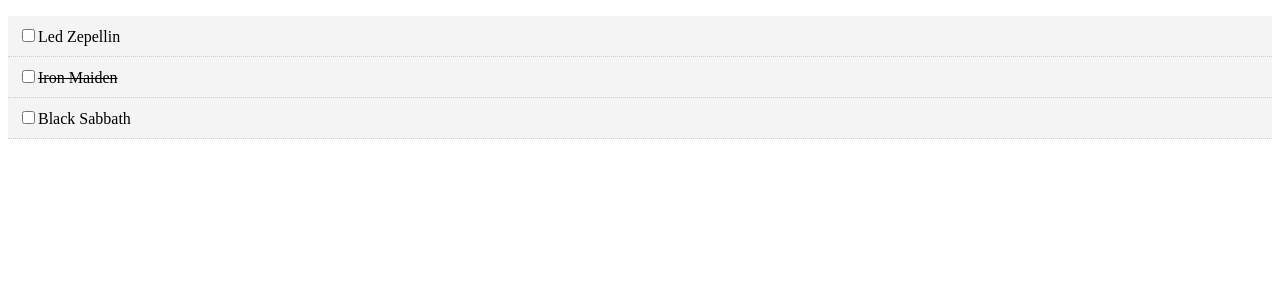
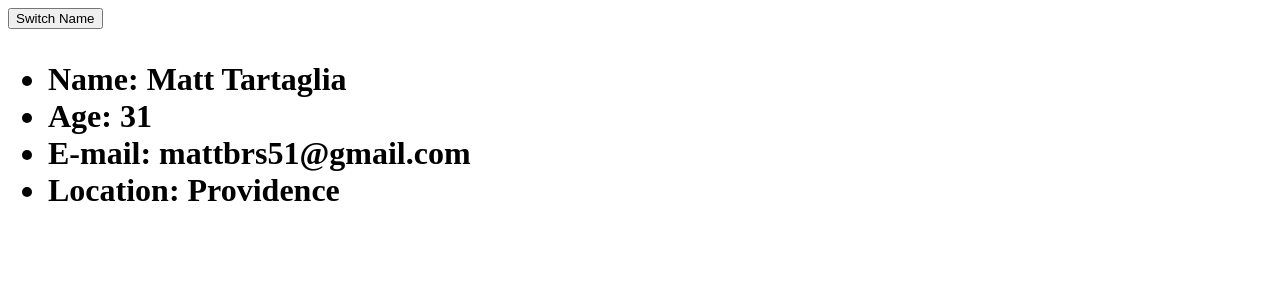
Before and after one commit to m-tartag/FrontYard-React, a React (Create React App) app: page / in a window 1280 px wide. Shown: the top 300 px of the page. Built offline with nearby package versions, Linux system fonts and the light colour scheme.

Commit message:
adding more to front

```diff
--- a/src/App.js
+++ b/src/App.js
@@ -1,33 +1,61 @@
 import React, { Component } from "react";
-import Todos from "./components/Todos";
+import Person from "./components/Person";
+
 class App extends Component {
-  // STATE
+  // Establishing State
+
   state = {
-    todos: [
+    persons: [
       {
-        id: 1,
-        title: "Led Zepellin",
-        completed: false
-      },
+        first: "Matt",
+        last: "Tartaglia",
+        email: "mattbrs51@gmail.com",
+        age: "31",
+        location: "Providence"
+      }
+    ],
+    foo: [
       {
-        id: 2,
-        title: "Iron Maiden",
-        completed: true
-      },
-      {
-        id: 3,
-        title: "Black Sabbath",
-        completed: false
+        first: "Foo",
+        last: "Boo",
+        email: "none",
+        age: "99",
+        location: "Providence"
       }
     ]
+  };
+
+  // Switch-Name Handler Function
+  // Changes States
+
+  switchNameHandler = () => {
+    console.log("Was Clicked..");
+    this.setState({
+      persons: [
+        {
+          first: "Alexander",
+          last: "Michaels",
+          email: "chizz51@gmail.com",
+          age: "39",
+          location: "Massachusetts"
+        }
+      ]
+    });
   };
 
   render() {
     return (
       <div className="App">
-        <p>
-          <Todos todos={this.state.todos} />
-        </p>
+        <button onClick={this.switchNameHandler}>Switch Name</button>
+        <h1>
+          <Person
+            first={this.state.persons[0].first}
+            last={this.state.persons[0].last}
+            email={this.state.persons[0].email}
+            age={this.state.persons[0].age}
+            location={this.state.persons[0].location}
+          />
+        </h1>
       </div>
     );
   }
--- a/src/components/Person.js
+++ b/src/components/Person.js
@@ -2,7 +2,18 @@
 
 export class Person extends Component {
   render() {
-    return <div />;
+    return (
+      <div>
+        <ul>
+          <li>
+            Name: {this.props.first} {this.props.last}
+          </li>
+          <li>Age: {this.props.age}</li>
+          <li>E-mail: {this.props.email}</li>
+          <li>Location: {this.props.location}</li>
+        </ul>
+      </div>
+    );
   }
 }
 
--- a/src/components/Todos.js
+++ b/src/components/Todos.js
@@ -17,6 +17,7 @@
 }
 
 // PropTypes
+
 Todos.propTypes = {
   todos: PropTypes.array.isRequired
 };
```
